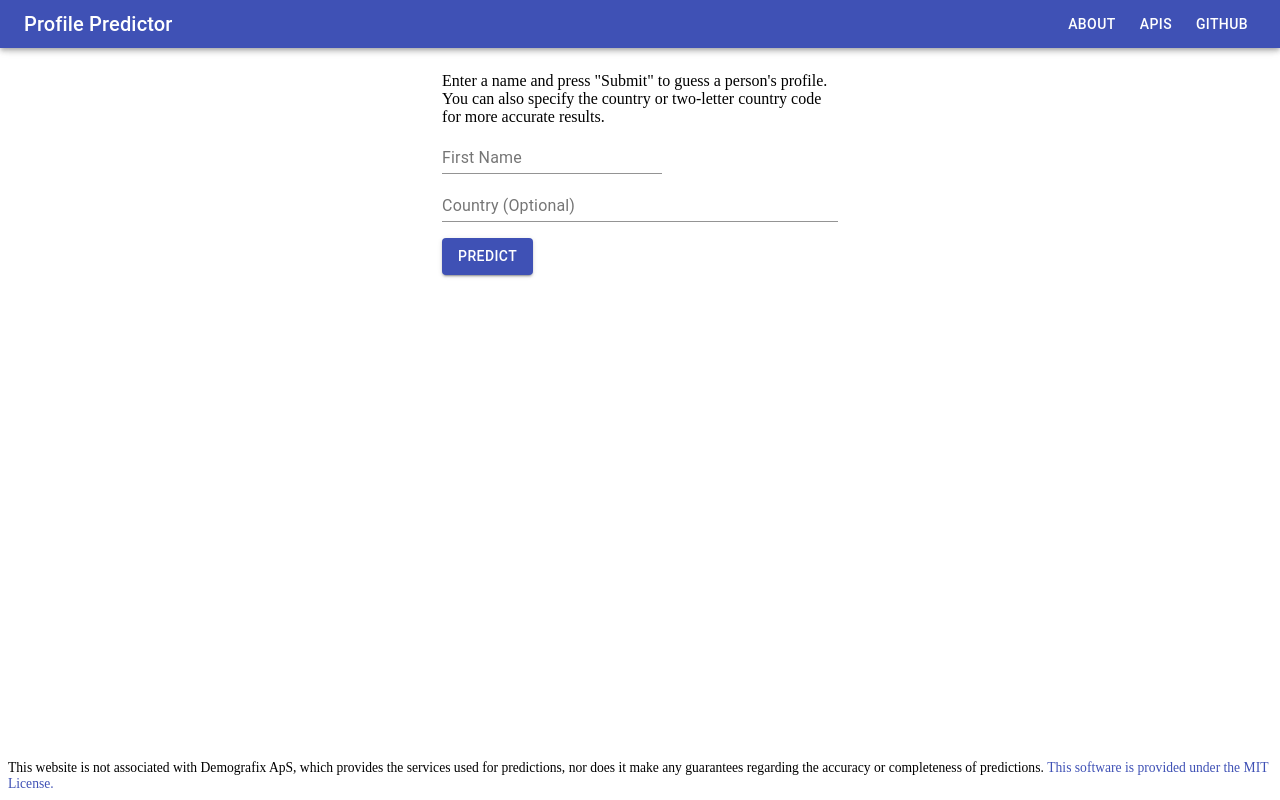
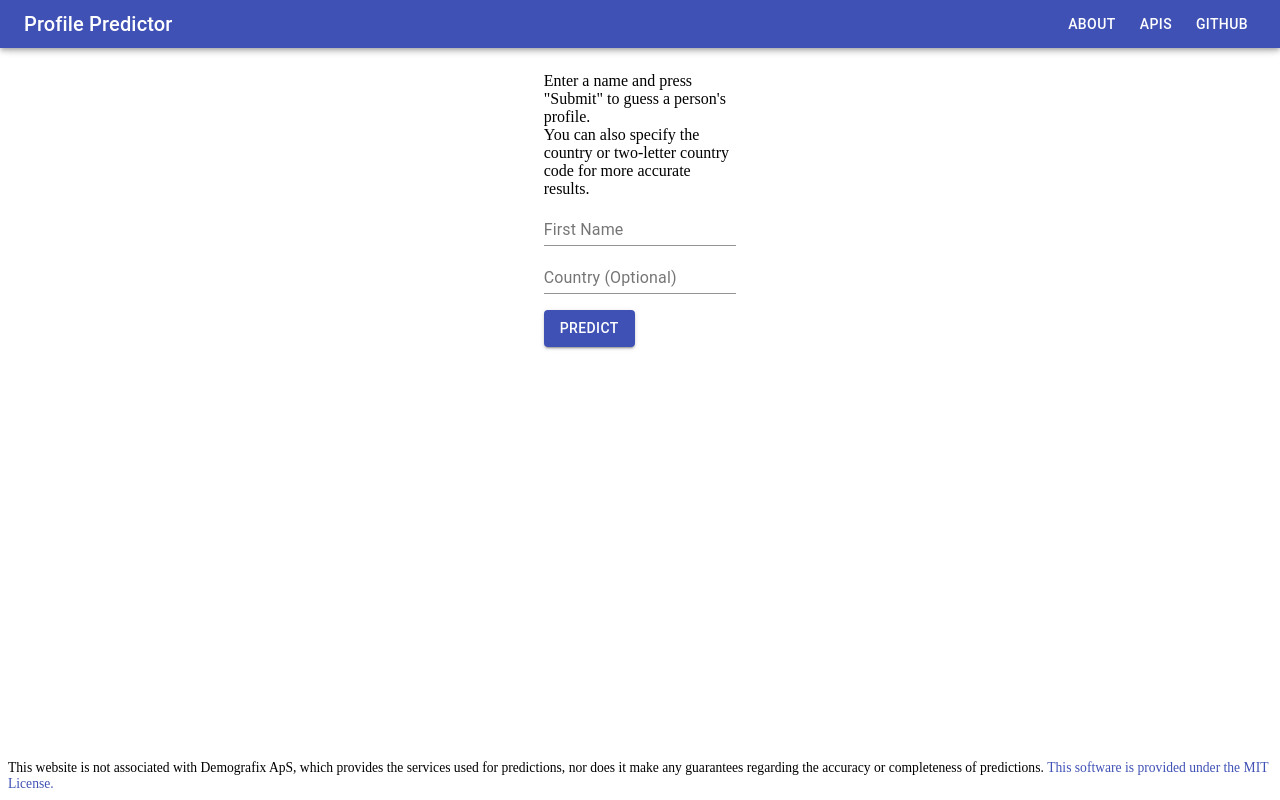
Before and after one commit to AaronAyub/ProfilePredictor, a React (Create React App) app: page / in a window 1280 px wide. Built offline with nearby package versions, Linux system fonts and the light colour scheme.

Commit message:
Fixed centering of progress indicator. Resized Query component.

```diff
--- a/src/App.tsx
+++ b/src/App.tsx
@@ -26,10 +26,13 @@ const App = (): JSX.Element => {
     const RenderProgress = () => {
         if (progress) {
             return (
-                <Grid alignContent="center" item xs={12}>
+                <React.Fragment>
+                    <Grid item xs={5}></Grid>
+                    <Grid item xs={2}>
                         <CircularProgress />
-                </Grid>
-
+                    </Grid>
+                    <Grid item xs={5}></Grid>
+                </React.Fragment>
             )
         }
         return <React.Fragment></React.Fragment>
@@ -63,9 +66,10 @@ const App = (): JSX.Element => {
                 Profile Predictor
             </Typography>
             <Grid justifyContent="center" container spacing={4}>
-                <Grid item xs={8}>
+                <Grid item xs={8} md={6} lg={4}>
                     <Query predict={predict} hasProfile={hasProfile()} />
                 </Grid>
+                <Grid item xs={12}></Grid>
                 <RenderProgress />
                 <Grid item md={6}>
                     <RenderSummary />
--- a/src/components/Query.tsx
+++ b/src/components/Query.tsx
@@ -87,7 +87,7 @@ const Query = (props: QueryProps): JSX.Element => {
     return (
         <Box className="query">
             <RenderInstructions />
-            <TextField error={nameError} helperText={nameText} value={name} onChange={handleChangeName} name="name" label="First Name"/>
+            <TextField fullWidth error={nameError} helperText={nameText} value={name} onChange={handleChangeName} name="name" label="First Name"/>
 
             <Autocomplete
             options={countries as {code: string, name: string}[]}
```
